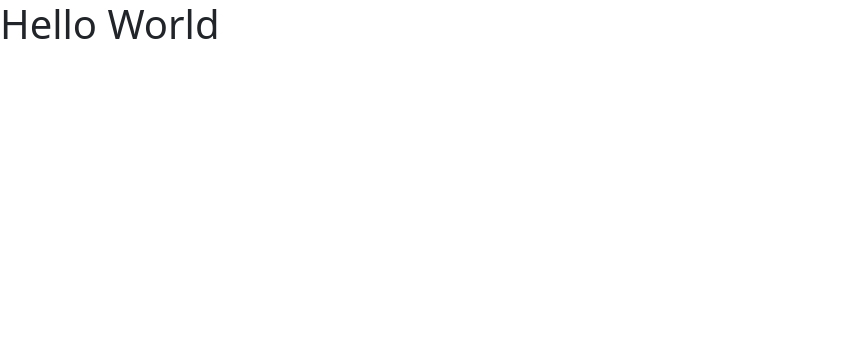
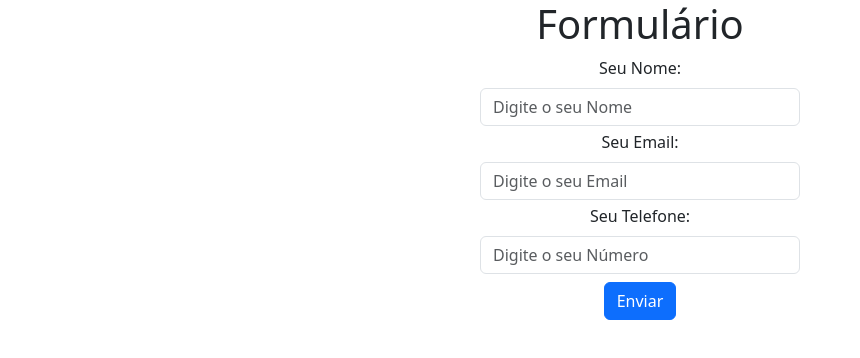
Before and after one commit to RafaelAntonny/ebac-full-stack, a plain HTML site: page index.html in a window 1280 px wide. Shown: the whole page, without its empty margins (0-860 px from the left). Drawn offline with nearby package versions, Linux system fonts and the light colour scheme.

Commit message:
finalização do exercício

```diff
--- a/index.html
+++ b/index.html
@@ -1,12 +1,29 @@
 <!DOCTYPE html>
 <html lang="en">
     <head>
-        <title>Document</title>
+        <title>Formulário Bootstrap</title>
         <meta charset="UTF-8">
         <meta name="viewport" content="width=device-width, initial-scale=1">
         <link href="https://cdn.jsdelivr.net/npm/bootstrap@5.3.2/dist/css/bootstrap.min.css" rel="stylesheet">
     </head>
     <body>
-        <h1>Hello World</h1>
+        <h1 class="text-center">Formulário</h1>
+        <form class="text-center w-25 mx-auto">
+            <div class="mt-1 form-group">
+                <label class="form-label" for="name-field">Seu Nome:</label>
+                <input type="text" id="name-field" class="form-control" placeholder="Digite o seu Nome">
+            </div>
+            <div class="mt-1 form-group">
+                <label class="form-label" for="email-field">Seu Email:</label>
+                <input type="email" id="email-field" class="form-control" placeholder="Digite o seu Email">
+            </div>
+            <div class="mt-1 form-group">
+                <label class="form-label" for="cellphone-field">Seu Telefone:</label>
+                <input type="tel" id="cellphone-field" class="form-control" placeholder="Digite o seu Número">
+            </div>
+            <div>
+                <button class="btn btn-primary mt-2">Enviar</button>
+            </div>
+        </form>
     </body>
 </html>
```
